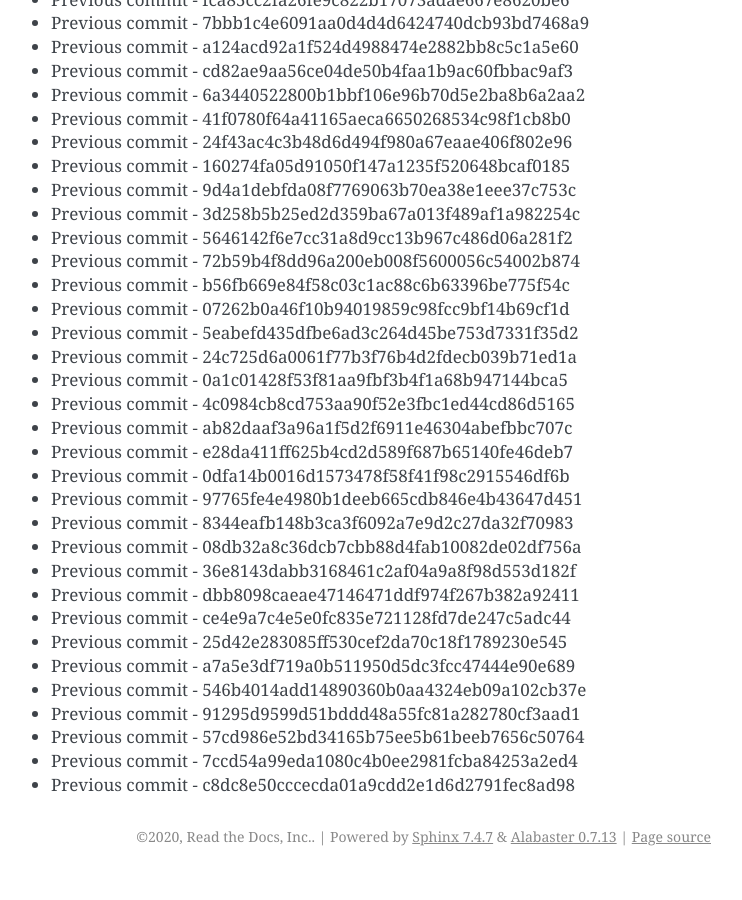
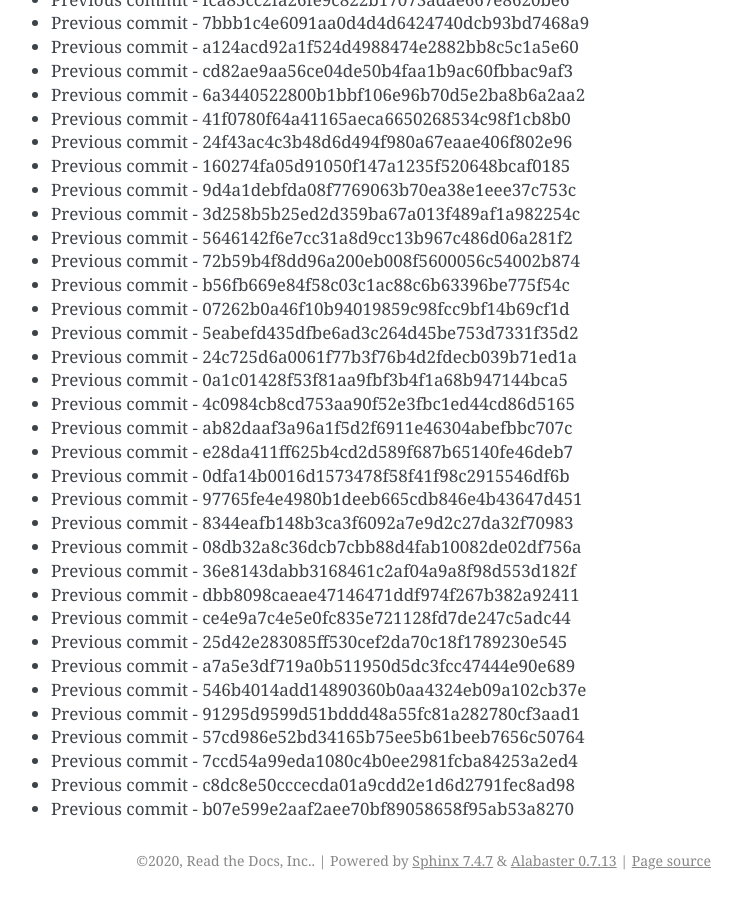
Before and after one commit to readthedocs/rtd-git-stresstest, a Sphinx documentation site: the page built from docs/updates.rst, in a window 1280 px wide and 900 px high, scrolled down 76211 px. Shown: the whole window, without its empty margins (399-1141 px from the left). Built offline with Sphinx 7.4.7, drawn with Linux system fonts in a browser that asks for light colours; before the commit the page ends 77087 px from its top, so only the background shows below that.

Commit message:
Generating commit from previous: b07e599e2aaf2aee70bf89058658f95ab53a8270

```diff
--- a/docs/updates.rst
+++ b/docs/updates.rst
@@ -3234,3 +3234,4 @@ It can be tested for any performance characteristics.
 * Previous commit - 57cd986e52bd34165b75ee5b61beeb7656c50764
 * Previous commit - 7ccd54a99eda1080c4b0ee2981fcba84253a2ed4
 * Previous commit - c8dc8e50cccecda01a9cdd2e1d6d2791fec8ad98
+* Previous commit - b07e599e2aaf2aee70bf89058658f95ab53a8270
```
